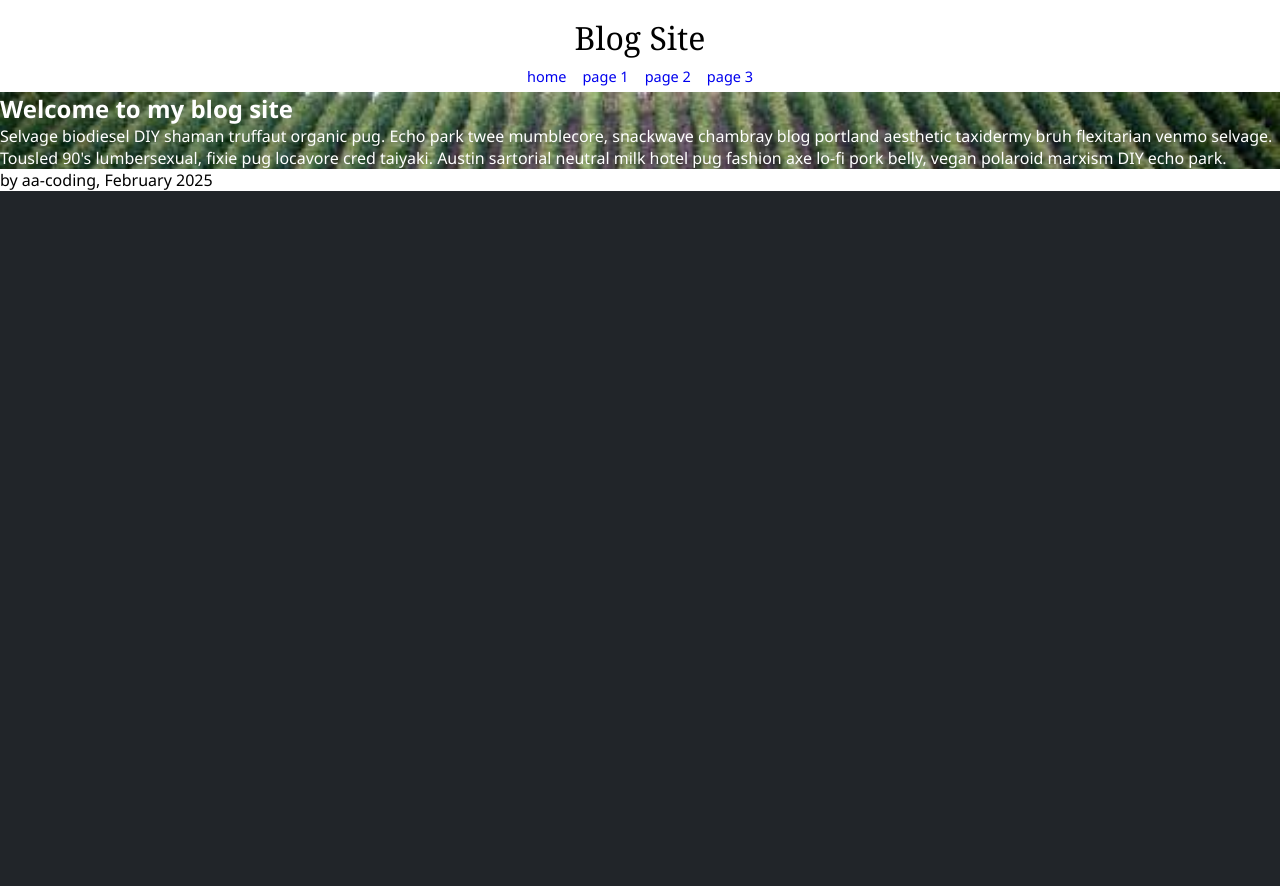
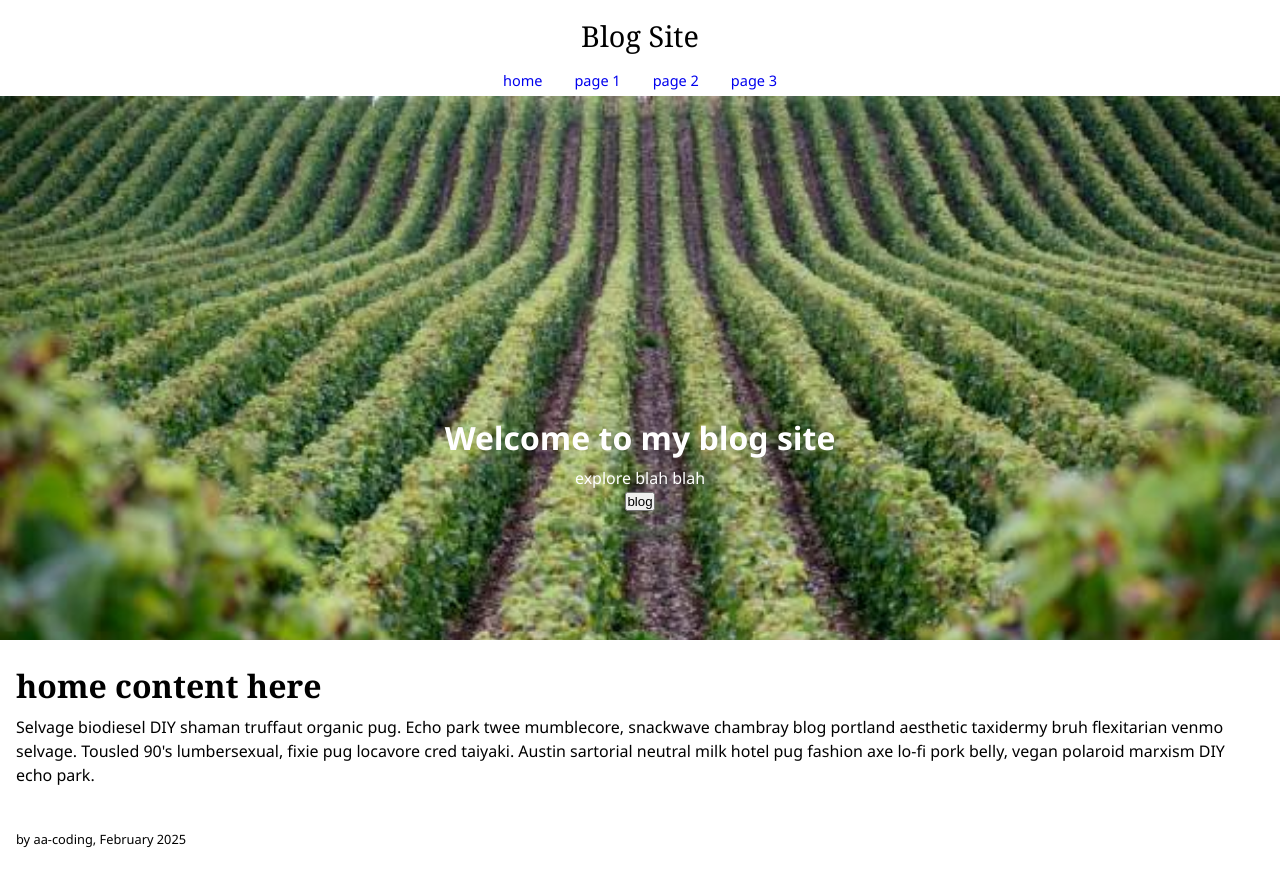
Before and after one commit to aa-coding/test_blog, a website: page public/index.html in a window 1280 px wide. Before the commit the page ends 800 px from the top, so only its background shows below. Drawn offline with Linux system fonts and the light colour scheme; a web font is replaced by a local one.

Commit message:
5th commit

```diff
--- a/javascript/makeContent.js
+++ b/javascript/makeContent.js
@@ -3,6 +3,7 @@ const fs = require('fs');
 //const path = require("path");
 
 //note: express.static means /public doesn't have to be included in path(?)
+//TO DO: title is anchor element that goes home, css hamburger menu
 
 const makePage = (pageType, ID) => {
 
--- a/public/index.css
+++ b/public/index.css
@@ -49,12 +49,16 @@ header {
     text-align: center;
     color: black;
     font-family: 'Averia Serif Libre', Cambria, Cochin, Georgia, Times, 'Times New Roman', serif;
-    height: 3.75rem;
+    height: 4rem;
     padding: 1rem;
+    position: sticky;
+    top: 0;
+    background-color: white;
 }
 
 header span {
-    font-size: 32px;
+    vertical-align: middle;
+    font-size: 1.8rem;
 }
 
 nav {
@@ -77,15 +81,53 @@ nav a {
     margin-left: auto;
     margin-right: auto;
     align-items: center;
-    gap: 1rem;
+    gap: 2rem;
 }
 
 #banner {
     background-image: url('/images/vineyard612x612.jpg');
     background-size: cover;
     color: white;
+    height: 34rem;
+    padding-left: 1rem;
+    padding-right: 1rem;
+    text-align: center;
+}
+
+#banner h2 {
+    padding-top: 20rem;
+    font-size: 2rem;
+    margin-bottom: .5rem;
+}
+
+#banner p {
+
+}
+
+#content {
+    padding-top: 1.5rem;
+    padding-left: 1rem;
+    padding-right: 1rem;
 }
 
 #content h2 {
+    font-size: 2rem;
     font-family: 'Averia Serif Libre', Cambria, Cochin, Georgia, Times, 'Times New Roman', serif;
+    margin-bottom: .5rem;
 }
+
+#content p {
+    line-height: 1.5rem;
+
+}
+
+footer {
+    padding-top: 2.5rem;
+    padding-bottom: 2.5rem;
+}
+
+footer span {
+    padding-left: 1rem;
+    padding-right: 1rem;
+    font-size: .8rem;
+}
--- a/public/index.html
+++ b/public/index.html
@@ -26,7 +26,12 @@
         </nav>
         <div id="banner">
                 <h2>Welcome to my blog site</h2>
-                <p>Selvage biodiesel DIY shaman truffaut organic pug. Echo park twee mumblecore, snackwave chambray blog portland aesthetic taxidermy bruh flexitarian venmo selvage. Tousled 90's lumbersexual, fixie pug locavore cred taiyaki. Austin sartorial neutral milk hotel pug fashion axe lo-fi pork belly, vegan polaroid marxism DIY echo park.</p>
+                <p>explore blah blah</p>
+                <button>blog</button>
+        </div>
+        <div id="content">
+            <h2>home content here</h2>
+            <p>Selvage biodiesel DIY shaman truffaut organic pug. Echo park twee mumblecore, snackwave chambray blog portland aesthetic taxidermy bruh flexitarian venmo selvage. Tousled 90's lumbersexual, fixie pug locavore cred taiyaki. Austin sartorial neutral milk hotel pug fashion axe lo-fi pork belly, vegan polaroid marxism DIY echo park.</p>
         </div>
         <footer>
             <span>by aa-coding, February 2025</span>
```
